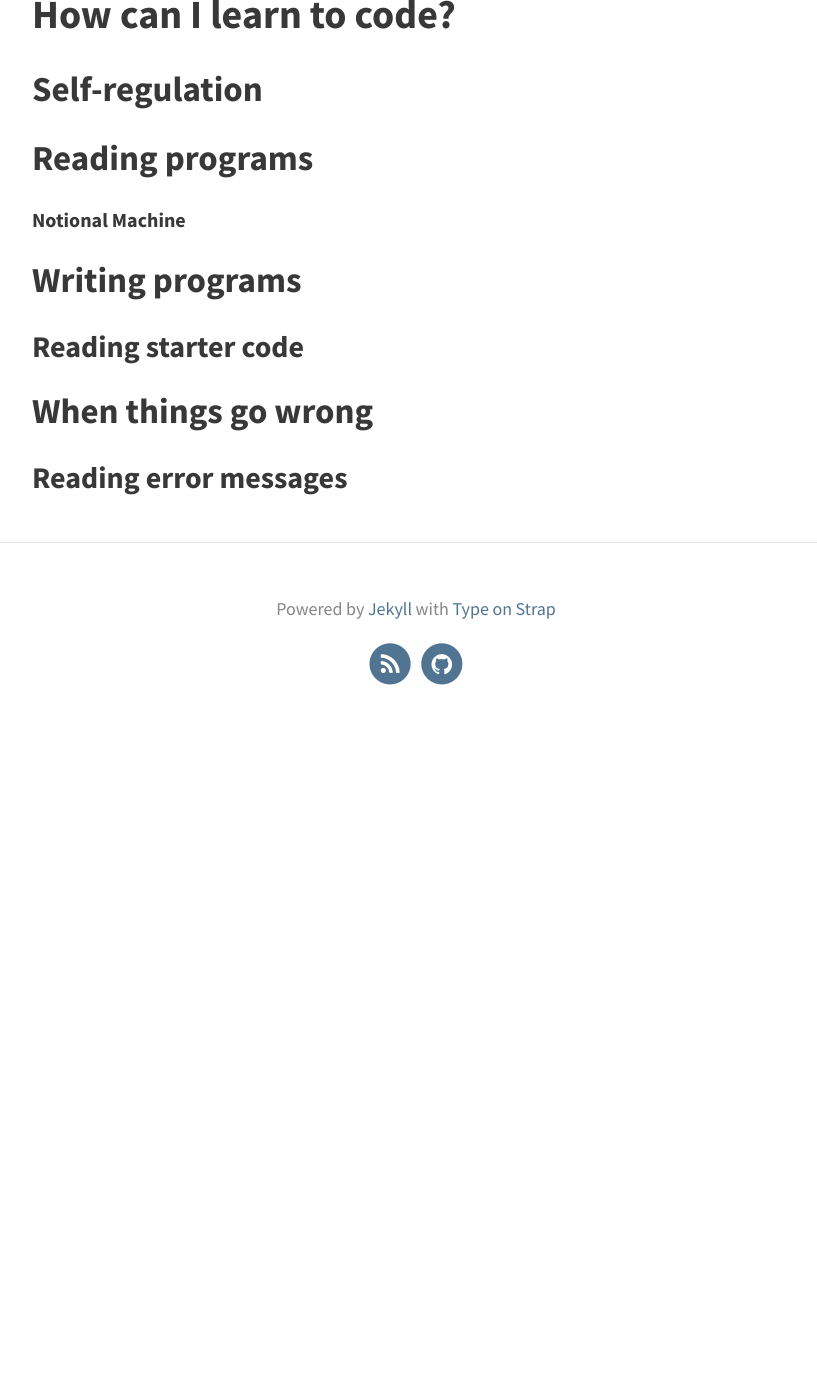
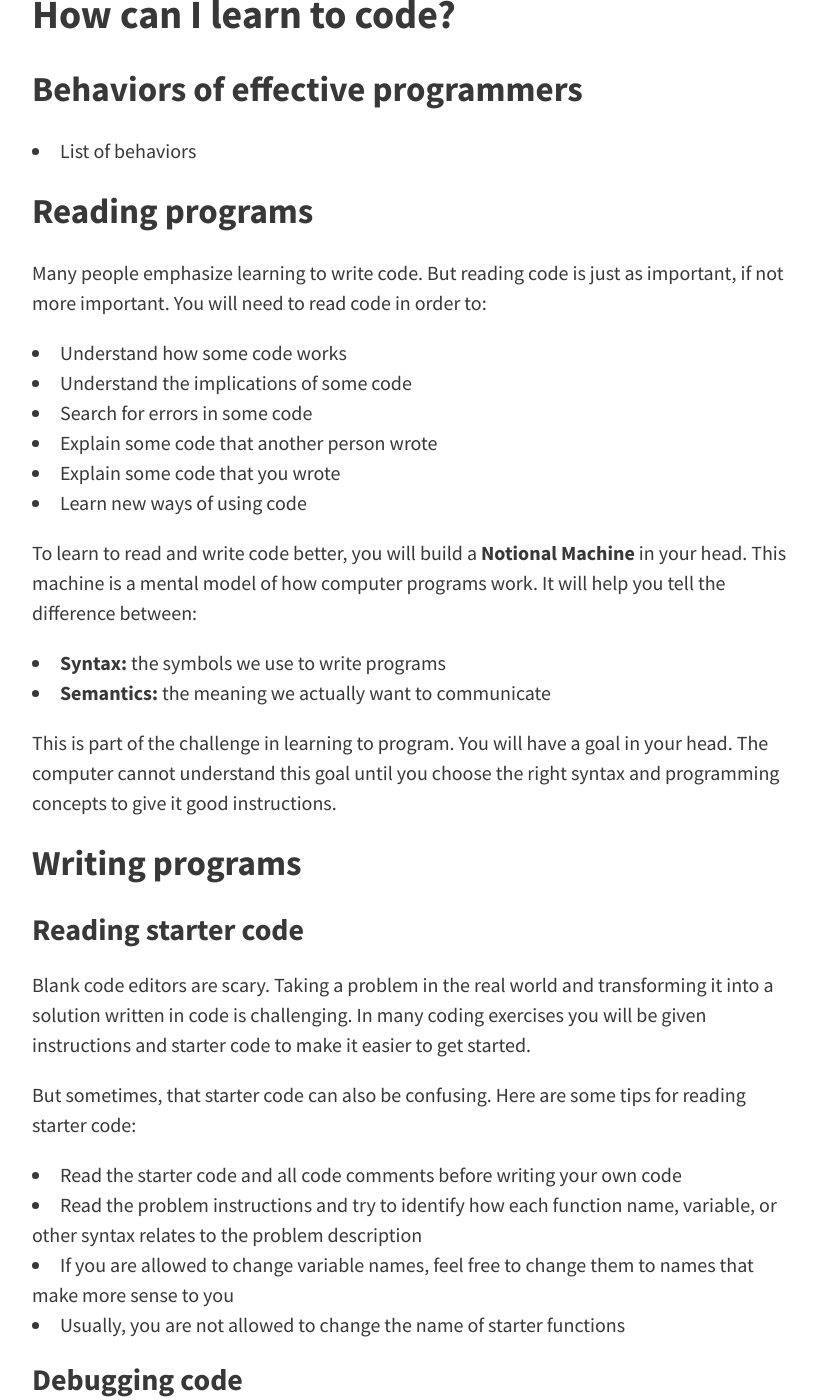
Before and after one commit to maryvo/nanobook, a Jekyll site: the page built from _lessons/orientation02.md, in a window 1280 px wide and 1400 px high, scrolled down 780 px. Shown: the whole window, without its empty margins (224-1041 px from the left). Built offline with Jekyll 4.4.1, drawn with Linux system fonts in a browser that asks for light colours; before the commit the page ends 1537 px from its top, so only the background shows below that; some of the changed text lies outside the part shown.

Commit message:
Write notional machine section

````diff
--- a/_lessons/orientation02.md
+++ b/_lessons/orientation02.md
@@ -9,16 +9,63 @@ toc: true
 
 # How can I learn to code?
 
-## Self-regulation
+## Behaviors of effective programmers
+
+- List of behaviors
 
 ## Reading programs
 
-**Notional Machine**
+Many people emphasize learning to write code. But reading code is just as important, if not more important. You will need to read code in order to:
+
+- Understand how some code works
+- Understand the implications of some code
+- Search for errors in some code
+- Explain some code that another person wrote
+- Explain some code that you wrote
+- Learn new ways of using code
+
+To learn to read and write code better, you will build a **Notional Machine** in your head. This machine is a mental model of how computer programs work. It will help you tell the difference between:
+
+- **Syntax:** the symbols we use to write programs
+- **Semantics:** the meaning we actually want to communicate
+
+This is part of the challenge in learning to program. You will have a goal in your head. The computer cannot understand this goal until you choose the right syntax and programming concepts to give it good instructions.
 
 ## Writing programs
 
 ### Reading starter code
 
-## When things go wrong
+Blank code editors are scary. Taking a problem in the real world and transforming it into a solution written in code is challenging. In many coding exercises you will be given instructions and starter code to make it easier to get started.
 
-### Reading error messages
+But sometimes, that starter code can also be confusing. Here are some tips for reading starter code:
+
+- Read the starter code and all code comments before writing your own code
+- Read the problem instructions and try to identify how each function name, variable, or other syntax relates to the problem description
+- If you are allowed to change variable names, feel free to change them to names that make more sense to you
+- Usually, you are not allowed to change the name of starter functions
+
+### Debugging code
+
+Every single programmer runs into **bugs**: issues of any size that prevent programs from working correctly.
+
+- **Syntax** bugs are issues with syntax
+- **Semantic** bugs are issues with meaning
+
+Bugs can be categorized in many other ways. As you read and write more programs, you will develop the skills of identifying and fixing bugs.
+
+#### Reading an error trace
+
+When you have an error in your code, the program error output offers feedback on what might be wrong. This output is called a **traceback**.
+
+```
+Traceback (most recent call last):
+  File "filename.py", line 1
+NameError: name 'me' is not defined
+```
+
+The traceback tells you:
+
+- What kind of error the program detected
+- What file the error may be from
+- What line number the error may be at
+- Additional details about the error
````
Also changed, not shown: _lessons/orientation01.md (+4 -0 lines), _lessons/orientation03.md (added, +14 -0 lines).
